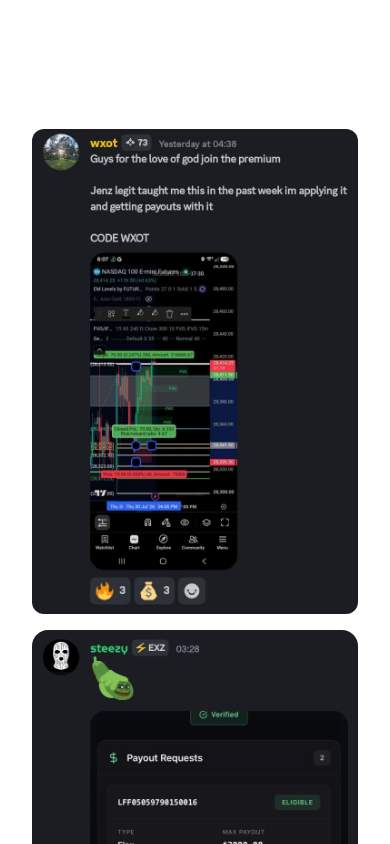
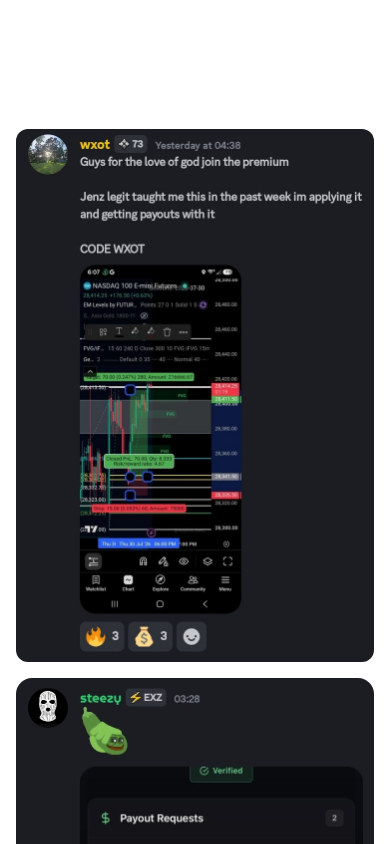
Before and after one commit to w1mayankz/Executionz, a React (Create React App) app: page / in a window 390 px wide. Shown: the part 3020-3864 px from the top of the page. Built offline with nearby package versions, Linux system fonts and the light colour scheme.

Commit message:
Update App.js

```diff
--- a/src/App.js
+++ b/src/App.js
@@ -495,7 +495,7 @@ export default function App() {
               </div>
             </div>
 
-            <div className="mt-24 w-full max-w-3xl mx-auto flex flex-col gap-4 px-4 md:px-0">
+            <div className="mt-24 w-full max-w-3xl mx-auto flex flex-col gap-4 md:px-0">
                 <img
                   src="/wxotwin.jpg"
                   alt="testimonial image"
```
